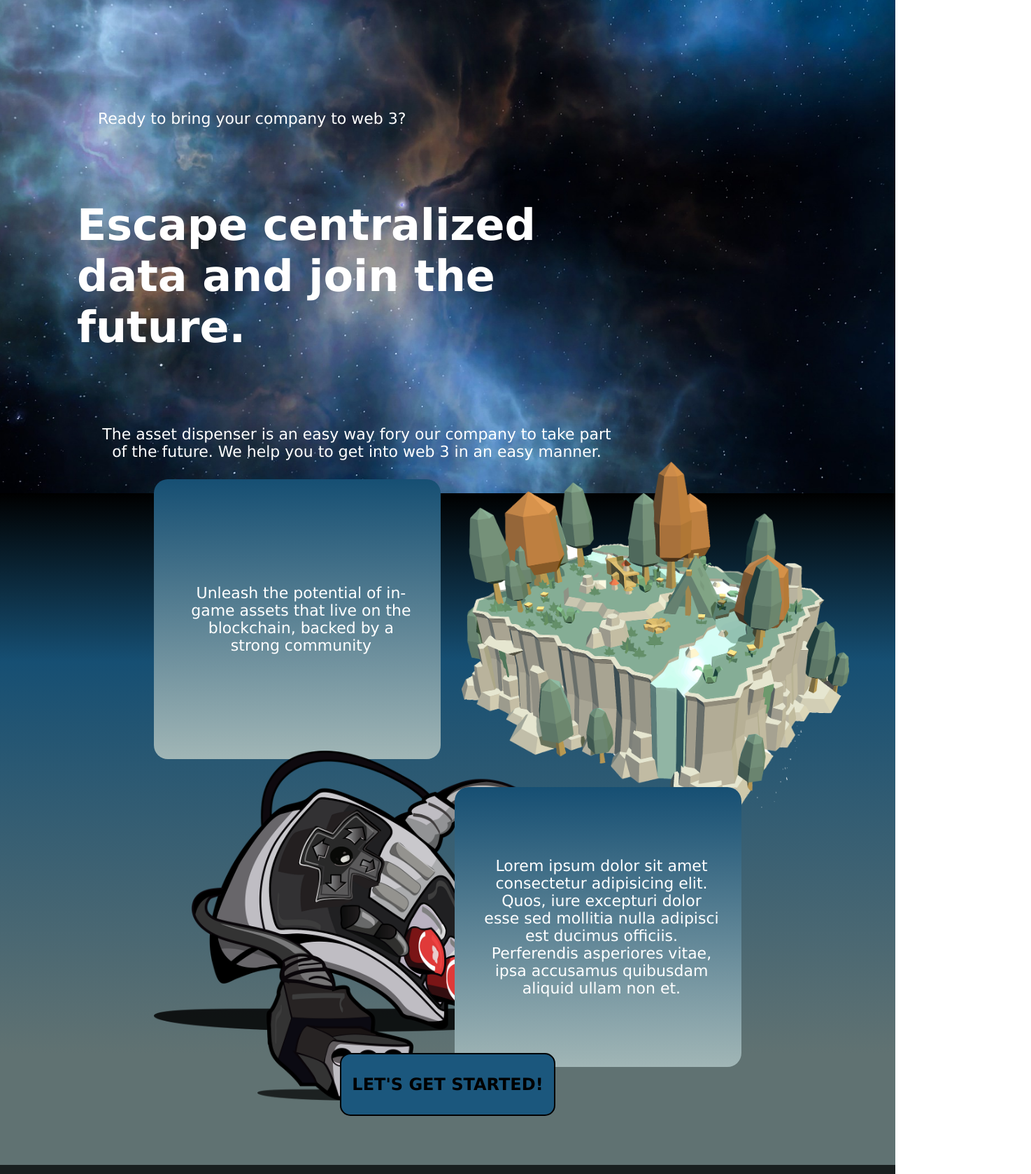
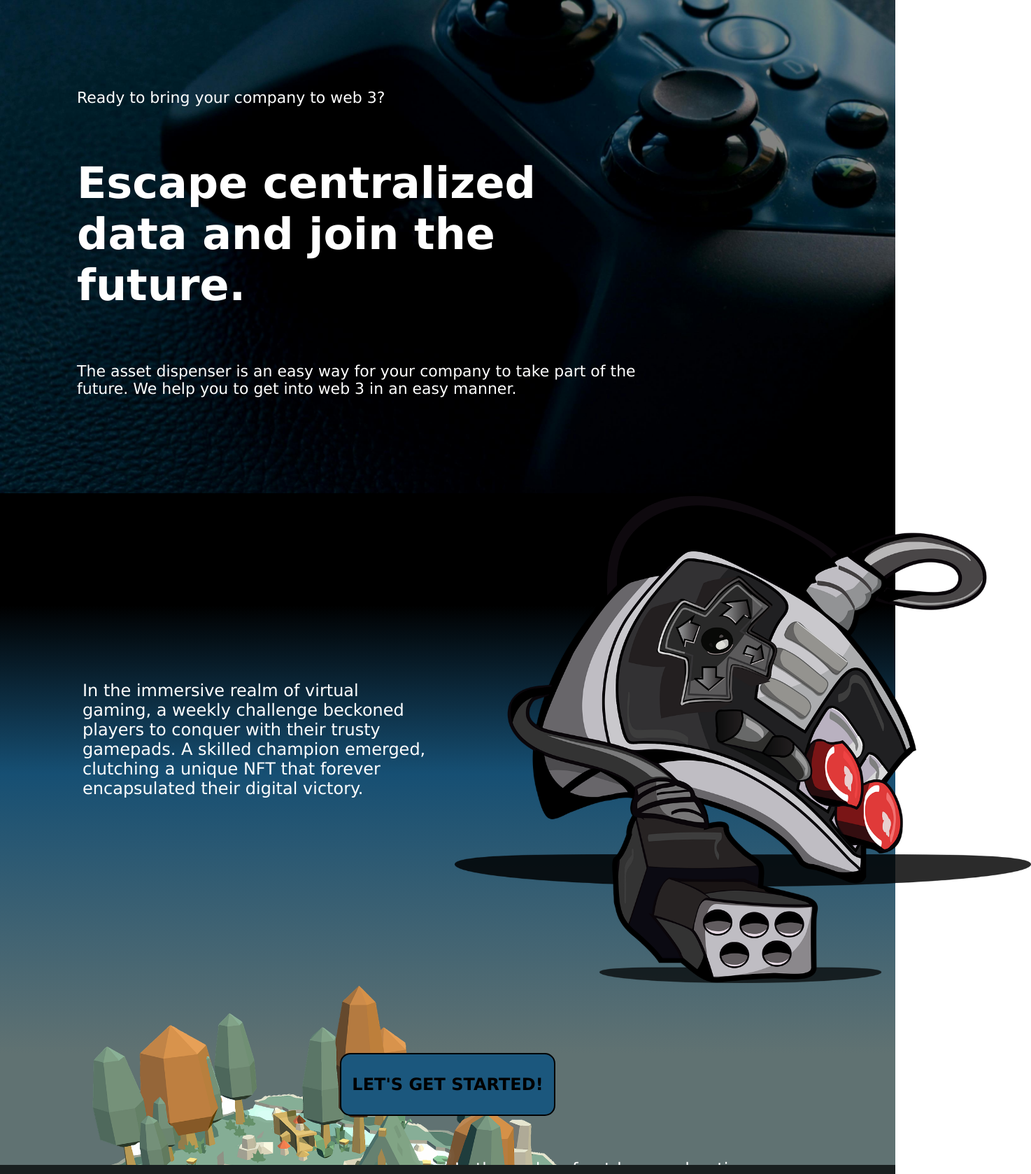
Before and after one commit to DanielCMartensson/asset-dispenser, a React (Create React App) app in the folder client/: page / in a window 1280 px wide. Shown: the part 180-1858 px from the top of the page at 70% size, 1474 px wide, since content can reach past the window. Built offline with nearby package versions, Linux system fonts and the light colour scheme.

Commit message:
styling text, headlines, backgrounds and fitting

```diff
--- a/client/src/components/About/About.jsx
+++ b/client/src/components/About/About.jsx
@@ -8,18 +8,12 @@ const About = () => {
          <h2>
         About the project
         </h2>
-        <p>Lorem ipsum dolor sit amet consectetur adipisicing elit. Modi quibusdam sequi aliquam atque officiis nemo, alias eos, ipsa in quaerat deserunt odit repellat ea a vitae voluptates molestiae itaque cumque!</p>
+        <p>Welcome to our cutting-edge NFT Minting Services, where innovation meets gaming to bring your virtual experiences to life. As pioneers in the gaming NFT industry, we specialize in crafting unique and customizable tokens that seamlessly integrate with your gaming ecosystem. Whether you're a game developer looking to reward player achievements or enhance in-game assets, our expertise in minting NFTs ensures a tailored solution, unlocking a new dimension of engagement and ownership for your gaming community. Join us in revolutionizing the future of gaming with personalized NFTs that transcend the virtual realm, making every gaming moment truly unforgettable.</p>
       </div>
       <div className='why_box'>
           <h2>Why web 3?</h2>
-          <p>Lorem ipsum dolor sit amet consectetur adipisicing elit. Velit repellendus minima aliquam autem aperiam quam dicta hic explicabo, repellat sint, corrupti reiciendis beatae quaerat iure optio rerum incidunt ducimus quis.</p>
+          <p>Choosing Web3 means embracing transparency, security, and true ownership for your gaming assets. With our cutting-edge technology, we empower game developers to mint NFTs on the blockchain, creating a trustless and open ecosystem that not only enhances player experiences but also revolutionizes the way we perceive digital ownership in the gaming universe. Elevate your gaming platform, choose Web3, and embark on a journey where every in-game item becomes a token of real value.</p>
         </div>
-      <div className='how_box'>
-          <h2>
-            How to proceed?
-          </h2>
-            <p>Lorem ipsum dolor sit amet consectetur adipisicing elit. Quisquam, cupiditate eveniet nostrum placeat dolor sint totam laboriosam dicta odio vitae soluta doloribus ratione libero eos doloremque provident assumenda perferendis tempora!</p>
-      </div>
 
     </section>
   )
--- a/client/src/components/Main/Main.jsx
+++ b/client/src/components/Main/Main.jsx
@@ -13,26 +13,25 @@ const Main = () => {
     <section className='main-section' >
       <div className="main-container" >
       <div className="fancy-question">
-        <p>Ready to bring your company to web 3?</p>
+        <p className='question'>Ready to bring your company to web 3?</p>
       </div>
 
       <div className="main-header">
-        <h1>Escape centralized data and join the future.</h1>
+        <h1 className='slogan_text'>Escape centralized data and join the future.</h1>
       </div>
-      <p>The asset dispenser is an easy way fory our company to take part of the future. We help you to get into web 3 in an easy manner.</p>
+      <p className='added_text'>The asset dispenser is an easy way for your company to take part of the future. We help you to get into web 3 in an easy manner.</p>
       </div>
     </section>
 
     <section className='examples-page'>
-      <div className='text_box'>
-        <p>Unleash the potential of in-game assets that live on the blockchain, backed by a strong community</p>
+      <div>
+        <p className='gaming_story'>In the immersive realm of virtual gaming, a weekly challenge beckoned players to conquer with their trusty gamepads. A skilled champion emerged, clutching a unique NFT that forever encapsulated their digital victory.</p>
       </div>
-      <div className='nft_box_right' ><img src={camping} alt="camping" height={500}/></div>
-      <div><img src={device} alt="gamepad" height={500}/></div>
-        <div className='text_box_right'>
-          <p>
-            Lorem ipsum dolor sit amet consectetur adipisicing elit. Quos, iure excepturi dolor esse sed mollitia nulla adipisci est ducimus officiis. Perferendis asperiores vitae, ipsa accusamus quibusdam aliquid ullam non et.
-          </p>
+      <div ><img src={device} alt="gamepad" height={700}/></div>
+      <div ><img src={camping} alt="camping" height={660} /></div>
+        <div>
+          <p className='gaming_story'>
+In the realm of outdoor exploration, a weekly challenge prompted campers to showcase their idyllic sites. A nature enthusiast secured a unique NFT, immortalizing their serene camping spot in the digital landscape of blockchain.          </p>
         </div>
       </section>
       <div className='start_minting'>
--- a/client/src/components/Minting/Minting.jsx
+++ b/client/src/components/Minting/Minting.jsx
@@ -85,8 +85,8 @@ const Minting = () => {
         </div>
       ): (
         <div className='info_box'>
-          <h1>How to get started</h1>
-          <p>In order to get started you need to connect your wallet. In doing so allows us to check wether or not you are eligable for any mint. </p>
+          <h1 className='get_Started_headline'>How to get started</h1>
+          <p className='connect_wallet_text'>In order to get started you need to connect your wallet. In doing so allows us to check wether or not you are eligable for any mint. </p>
         </div>
       )}
         {isConnected ? (
--- a/client/src/components/Styles/About.css
+++ b/client/src/components/Styles/About.css
@@ -21,6 +21,7 @@
   margin: 50px;
   box-shadow: 2px 2px 2px black;
   padding: 10px;
+  font-size: 24px;
 }
 .why_box {
   min-height: 20vh;
@@ -35,6 +36,7 @@
   margin: 50px;
   box-shadow: 2px 2px 2px black;
   padding: 10px;
+  font-size: 24px;
 }
 .how_box {
   min-height: 20vh;
--- a/client/src/components/Styles/Footer.css
+++ b/client/src/components/Styles/Footer.css
@@ -6,7 +6,7 @@
   row-gap: 40px;
   align-items: center;
   justify-content: center;
-  height: 30vh;
+  height: 20vh;
   width: 100%;
   background-color:#191f1f;
   color: whitesmoke;
--- a/client/src/components/Styles/Main.css
+++ b/client/src/components/Styles/Main.css
@@ -4,7 +4,7 @@
   color: white;
   background: rgb(25, 31, 31);
   background: linear-gradient(0deg, rgb(161, 182, 182) 0%, rgb(22, 79, 115) 100%);
-  background-image: url("../../../src/assets/mystical.jpg");
+  background-image: url("../../../src/assets/gamingBG.jpg");
   background-repeat: no-repeat;
   background-position: center;
   background-size: cover;
@@ -16,60 +16,27 @@
   display: grid;
   padding-left: 10%;
   padding-right: 10%;
-  grid-template-columns: 40% 40% ;
-  grid-template-rows: 45% 45%;
-  row-gap: 80px;
+  grid-template-columns: 50% 50% ;
   column-gap: 20px;
   height: 100vh;
   color: white;
-  background: linear-gradient(0deg, rgb(96, 114, 114) 0%, rgb(22, 79, 115) 70%, rgb(0, 0, 0) 100%);
+  background: linear-gradient(0deg, rgb(96, 114, 114) 0%, rgb(22, 79, 115) 50%, rgb(0, 0, 0) 80%);
   align-items: center;
   align-content: space-around;
   justify-content: center;
-
-    /* Iframe for Hiber */
-
 }
 
-.text_box {
-  display: flex;
-  background: linear-gradient(0deg, rgb(161, 182, 182) 0%, rgb(22, 79, 115) 100%);
-  border-radius: 20px;
-  min-width: 300px;
-  width: 400px;
-  min-height: 400px;
-  align-items: center;
-  justify-content: center;
-  padding-left: 10px;
-}
-
-.text_box_right {
-  display: flex;
-  background: linear-gradient(0deg, rgb(161, 182, 182) 0%, rgb(22, 79, 115) 100%);
-  border-radius: 20px;
-  min-width: 300px;
-  width: 400px;
-  min-height: 400px;
-  align-items: center;
-  justify-content: center;
-  padding-left: 10px;
-  margin-left: auto;
-}
-
-.nft_box_right {
-  display: flex;
-  overflow: hidden;
-  margin-left: auto;
-  padding-top: 50px;
-  padding-left: 10px;
-}
-
-p {
-  padding: 30px;
+.question {
   font-size: 22px;
 }
 
-h1 {
+.added_text {
+  display: flex;
+  font-size: 22px;
+  text-align: left;
+}
+
+.slogan_text {
   display: flex;
   justify-content: center;
   font-size: 62px;
@@ -93,17 +60,22 @@ h1 {
 
  .main-header {
     display: flex;
-      position: relative;
-      justify-content: left;
-      align-items: flex-start;
+    position: relative;
+    justify-content: left;
+    align-items: flex-start;
+ }
+
+ .gaming_story {
+  width: 500px;
+  display: flex;
+  text-align: left;
+  font-size: 24px;
  }
 
  .start_minting {
   display: flex;
   justify-content: center;
-  background: rgb(96,
-    114,
-    114);
+  background: rgb(96, 114, 114);
   height: 100px;
   padding-bottom: 60px ;
  }
--- a/client/src/components/Styles/Minting.css
+++ b/client/src/components/Styles/Minting.css
@@ -28,6 +28,16 @@ h2 {
 
 p {
   text-align: center;
+}
+
+.get_Started_headline {
+  font-size: 32px;
+  text-align: center;
+}
+
+.connect_wallet_text {
+  font-size: 24px;
+  text-align: left;
 }
 
 .info_container {
--- a/client/src/components/Styles/Navbar.css
+++ b/client/src/components/Styles/Navbar.css
@@ -3,10 +3,8 @@ nav {
   justify-content: center;
   align-items: center;
   background-color: black;
-  height: 80px;
+  height: 90px;
   width: 100%;
-  font-size: 24px;
-  font-weight: bolder;
 }
 
 .logo {
@@ -32,9 +30,9 @@ nav ul li a.active{
 }
 
 .gradient-text {
-  background-color: whitesmoke;
+  font-weight: bolder;
   background-image: linear-gradient(0deg, rgb(161, 182, 182) 0%, rgb(22, 79, 115) 100%);
-  background-size: 100%;
+  font-size: 30px;
   background-clip: text;
   -webkit-text-fill-color: transparent;
 }
```
Also changed, not shown: client/src/assets/gamingBG.jpg (added).
